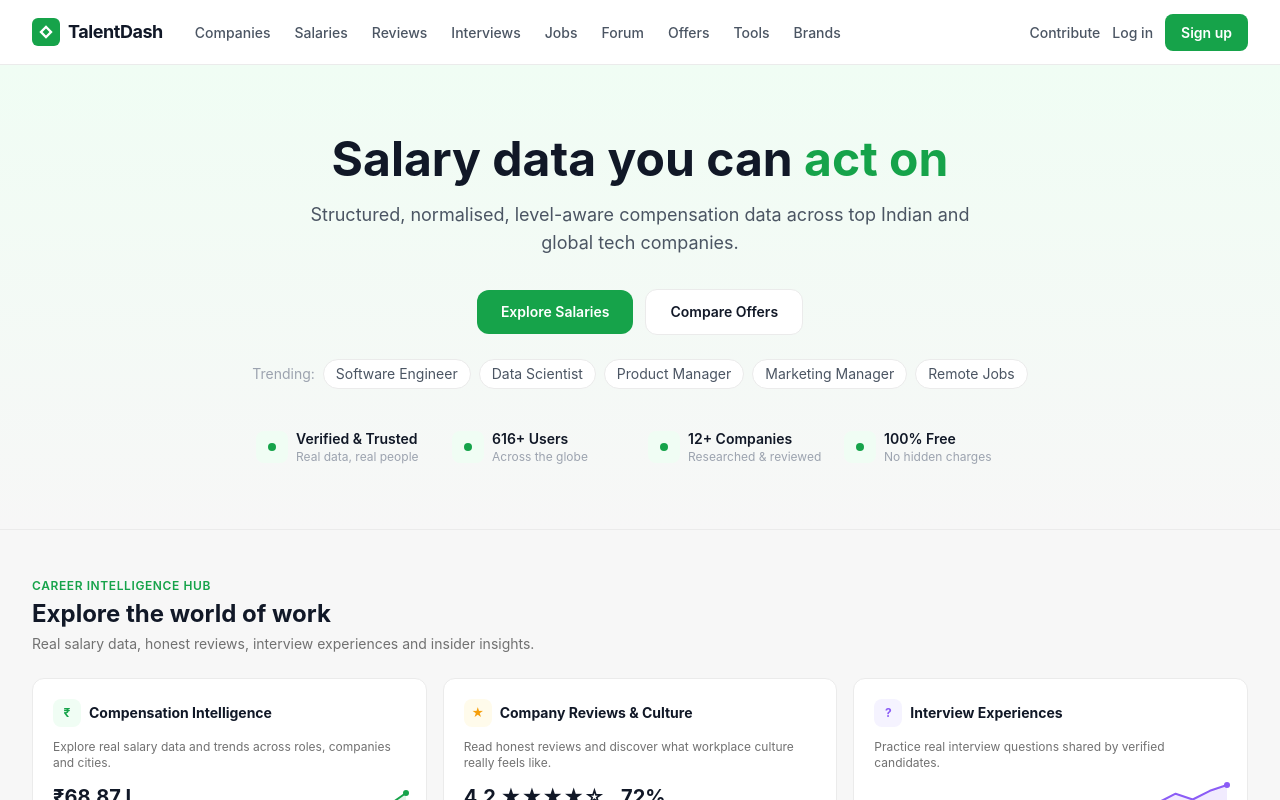
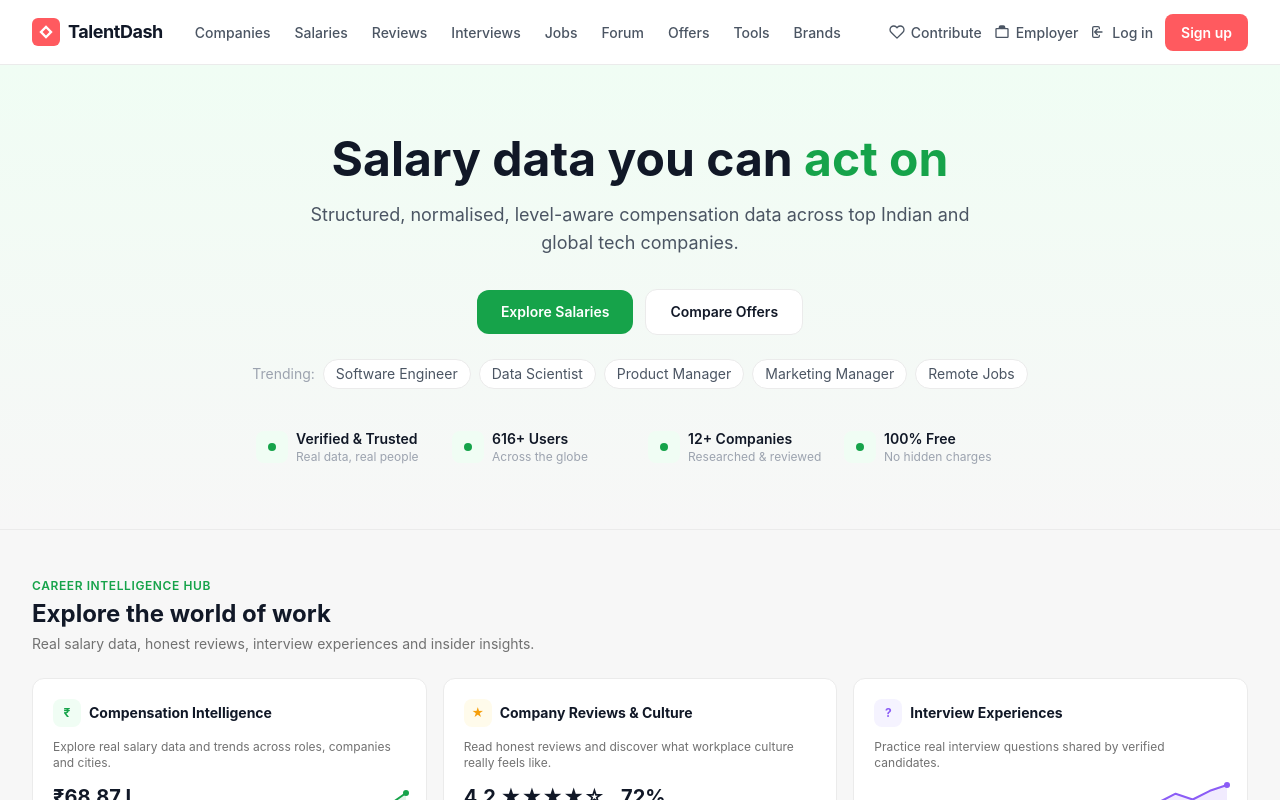
Before and after one commit to Visshwasmai24/talentdash, a Next.js app: page / in a window 1280 px wide. Shown: the top 800 px of the page. Built offline with nearby package versions, Linux system fonts and the light colour scheme.

Commit message:
Update Navbar.tsx

```diff
--- a/components/ui/Navbar.tsx
+++ b/components/ui/Navbar.tsx
@@ -19,7 +19,7 @@ export function Navbar() {
         <div className="flex items-center justify-between h-16">
           <div className="flex items-center gap-8">
             <Link href="/" className="flex items-center gap-2 shrink-0">
-              <span className="w-7 h-7 bg-[#16A34A] rounded-md flex items-center justify-center">
+              <span className="w-7 h-7 bg-[#FF5A5F] rounded-md flex items-center justify-center">
                 <svg viewBox="0 0 24 24" className="w-4 h-4 text-white" fill="currentColor">
                   <path d="M12 2L2 12l10 10 10-10L12 2zm0 4.83L17.17 12 12 17.17 6.83 12 12 6.83z" />
                 </svg>
@@ -43,17 +43,32 @@ export function Navbar() {
               href="/contribute"
               className="hidden md:inline-flex items-center gap-1.5 text-[14px] font-medium text-[#4B5563] hover:text-[#111827] transition-colors"
             >
+              <svg viewBox="0 0 24 24" className="w-4 h-4" fill="none" stroke="currentColor" strokeWidth={2}>
+                <path strokeLinecap="round" strokeLinejoin="round" d="M20.84 4.61a5.5 5.5 0 00-7.78 0L12 5.67l-1.06-1.06a5.5 5.5 0 10-7.78 7.78l1.06 1.06L12 21.23l7.78-7.78 1.06-1.06a5.5 5.5 0 000-7.78z" />
+              </svg>
               Contribute
             </Link>
             <Link
+              href="/contribute"
+              className="hidden md:inline-flex items-center gap-1.5 text-[14px] font-medium text-[#4B5563] hover:text-[#111827] transition-colors"
+            >
+              <svg viewBox="0 0 24 24" className="w-4 h-4" fill="none" stroke="currentColor" strokeWidth={2}>
+                <path strokeLinecap="round" strokeLinejoin="round" d="M20 7h-4V5a2 2 0 00-2-2h-4a2 2 0 00-2 2v2H4a1 1 0 00-1 1v11a1 1 0 001 1h16a1 1 0 001-1V8a1 1 0 00-1-1zM10 5h4v2h-4z" />
+              </svg>
+              Employer
+            </Link>
+            <Link
               href="/login"
-              className="hidden sm:inline-flex items-center text-[14px] font-medium text-[#4B5563] hover:text-[#111827] transition-colors"
+              className="hidden sm:inline-flex items-center gap-1.5 text-[14px] font-medium text-[#4B5563] hover:text-[#111827] transition-colors"
             >
+              <svg viewBox="0 0 24 24" className="w-4 h-4" fill="none" stroke="currentColor" strokeWidth={2}>
+                <path strokeLinecap="round" strokeLinejoin="round" d="M11 16l-4-4m0 0l4-4m-4 4h11m-4 5v1a2 2 0 01-2 2H6a2 2 0 01-2-2V6a2 2 0 012-2h6a2 2 0 012 2v1" />
+              </svg>
               Log in
             </Link>
             <Link
               href="/signup"
-              className="inline-flex items-center px-4 py-2 text-[14px] font-semibold text-white bg-[#16A34A] rounded-lg hover:bg-[#15803D] transition-colors"
+              className="inline-flex items-center px-4 py-2 text-[14px] font-semibold text-white bg-[#FF5A5F] rounded-lg hover:bg-[#e0484d] transition-colors"
             >
               Sign up
             </Link>
```
